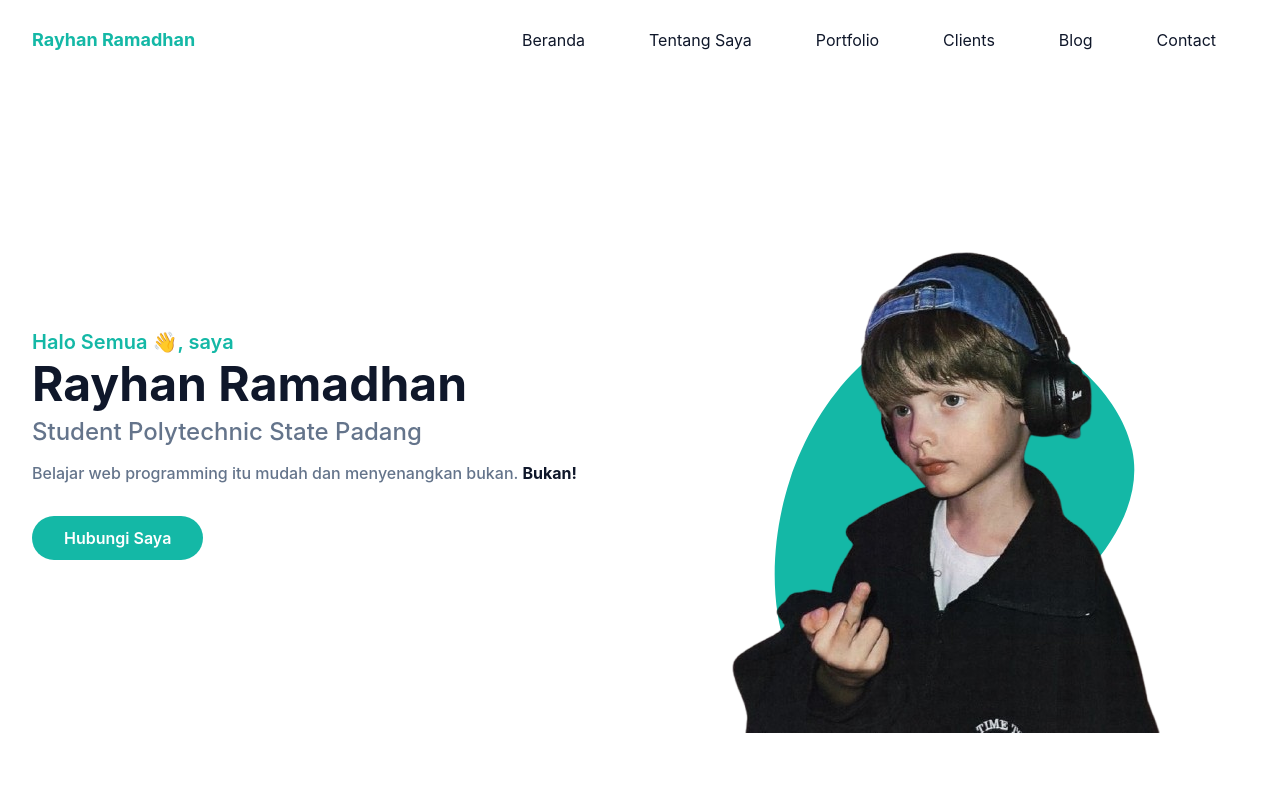
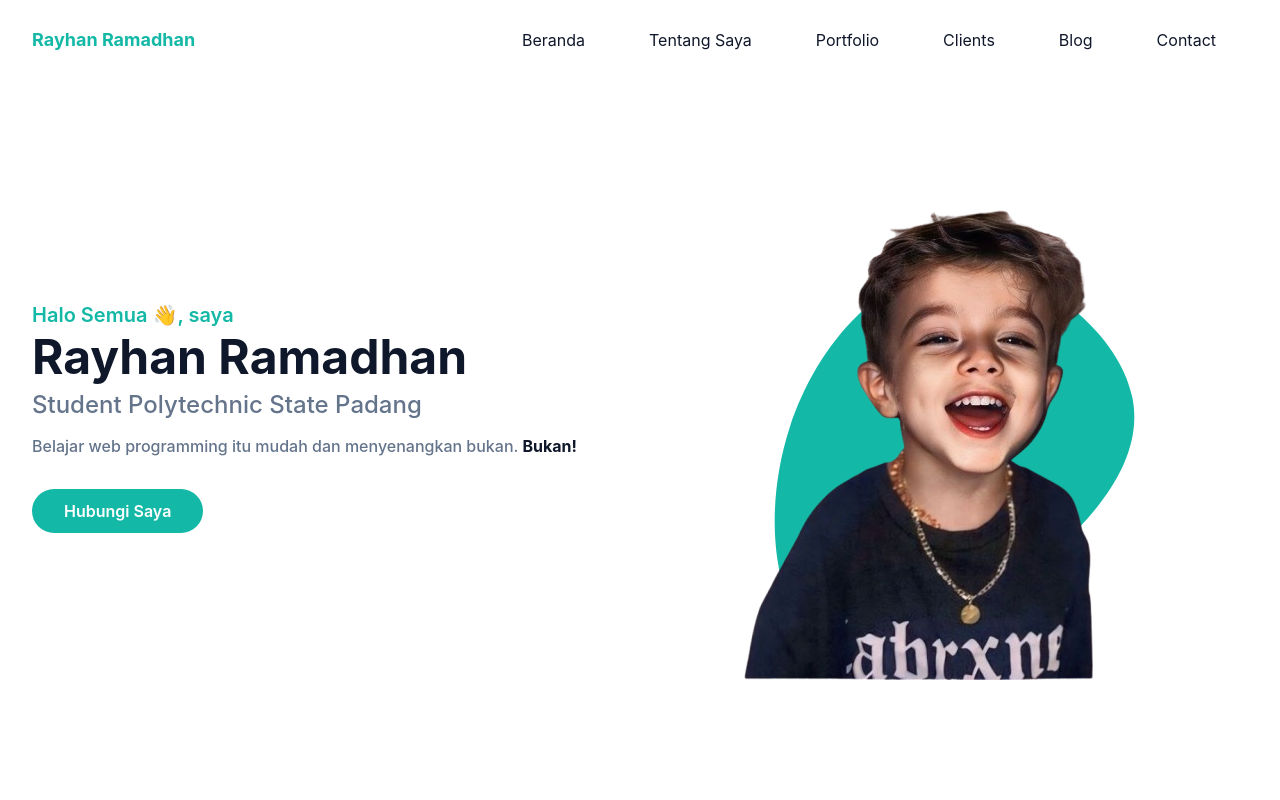
Before and after one commit to Rayhanrama/porto-tailwind, a website: page index.html in a window 1280 px wide. Shown: the top 800 px of the page. Drawn offline with Linux system fonts and the light colour scheme.

Commit message:
mengubah image

```diff
--- a/index.html
+++ b/index.html
@@ -77,7 +77,7 @@
 
                     <div class="w-full self-end px-4 lg:w-1/2">
                         <div class="relative mt-10 lg:mt-9 lg:right-0"> <!-- Tambahkan tinggi pada div -->
-                            <img src="src/img/p2.png" alt="Rayhan Ramadhan" class="max-w-full mx-auto relative">
+                            <img src="src/img/pepe.png" alt="Rayhan Ramadhan" class="max-w-full mx-auto relative ">
                             <span class="absolute -bottom-0 -z-10 left-1/2 -translate-x-1/2 md:scale-125">
                                 <svg width="400" height="400" viewBox="0 0 200 200" xmlns="http://www.w3.org/2000/svg">
                                     <path fill="#14b8a6"
```
Also changed, not shown: src/img/pepe.png (added), src/img/pppp.png (added), src/output.css.
